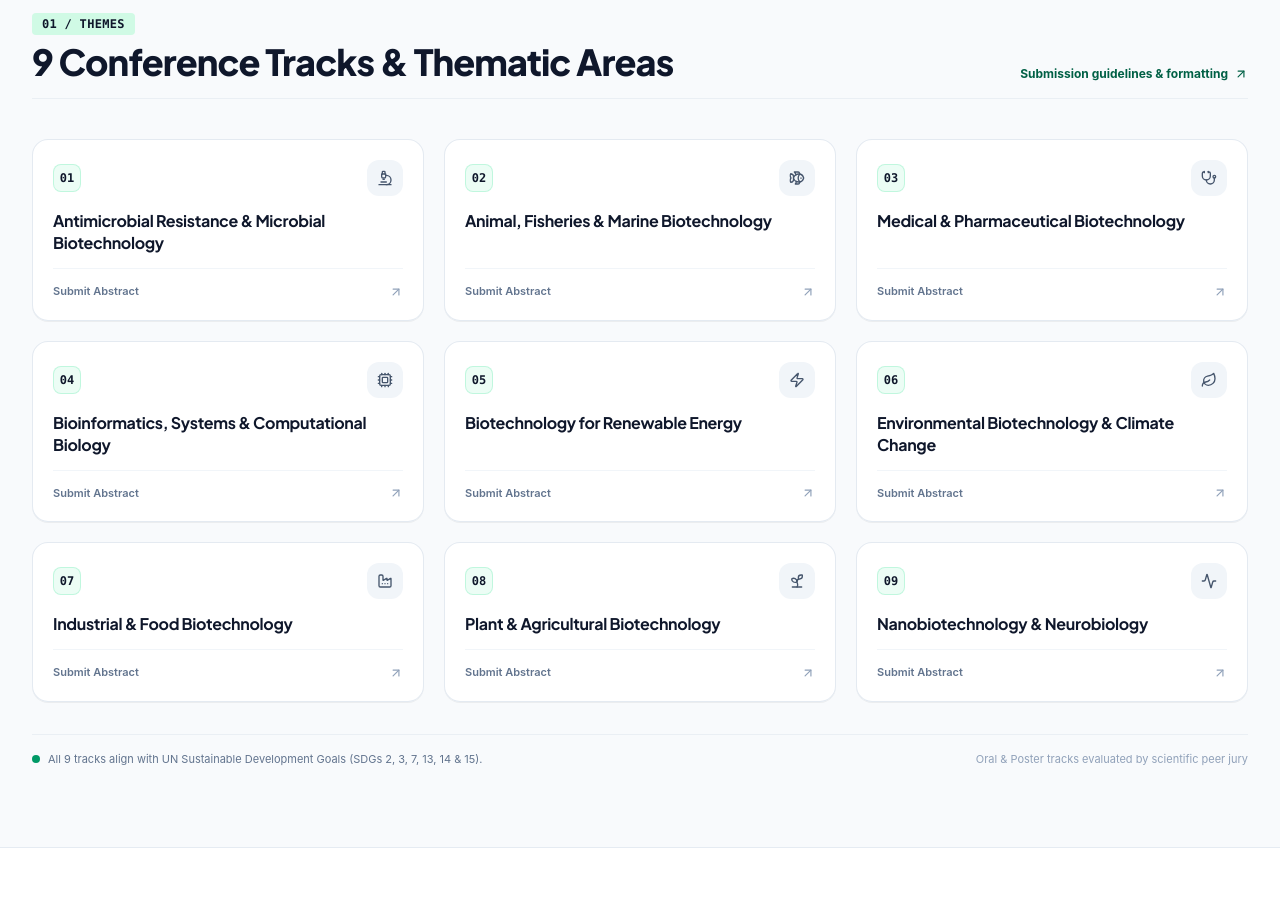
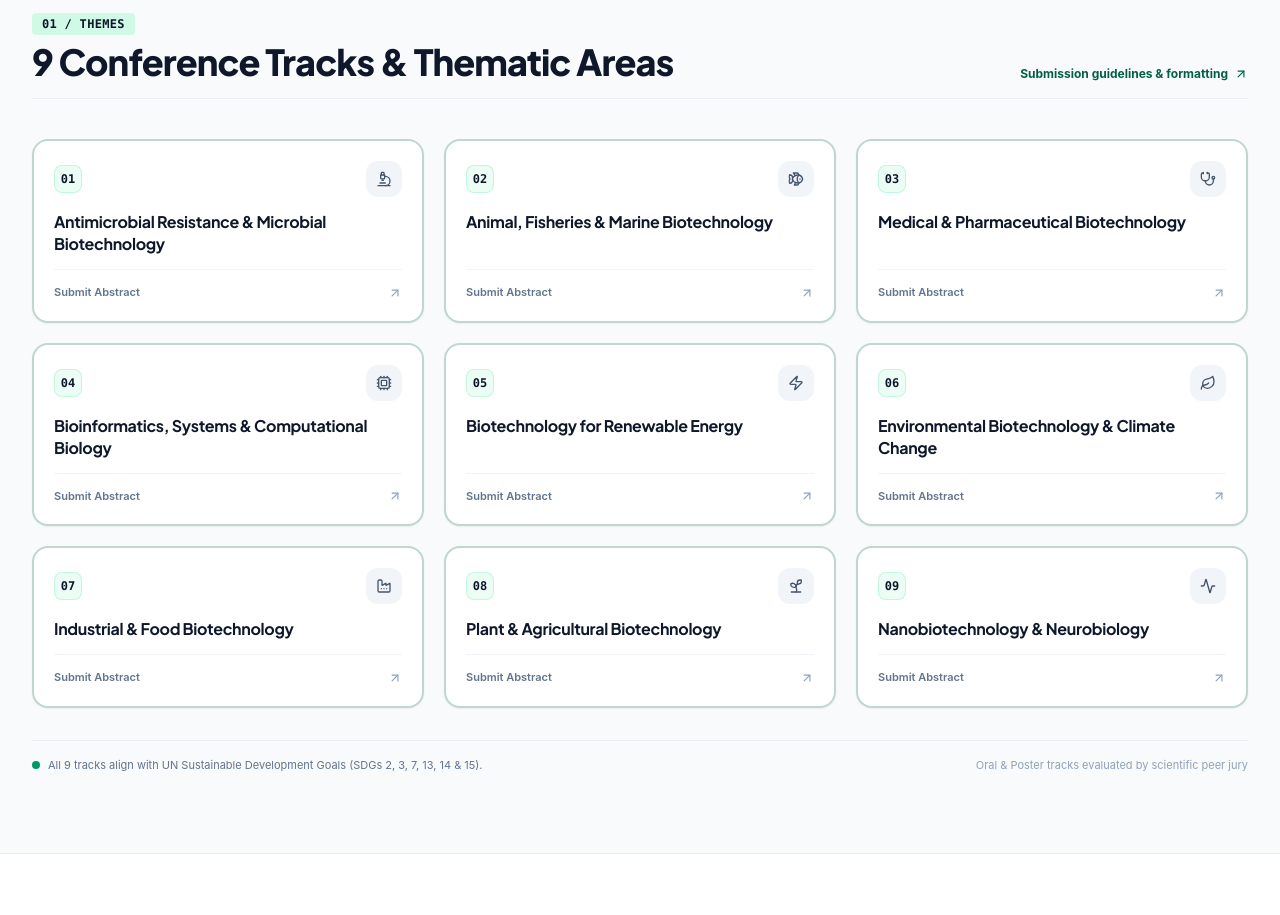
Before and after one commit to highdriveai-netizen/finalgeb, a React (Vite) app: page / in a window 1280 px wide. Shown: the part 1540-2455 px from the top of the page. Built offline with nearby package versions, Linux system fonts and the light colour scheme; a web font is replaced by a local one.

Commit message:
style: apply permanent 2px emerald border to all 9 theme cards with hover ring accent

```diff
--- a/src/components/ConferenceThemes.tsx
+++ b/src/components/ConferenceThemes.tsx
@@ -67,10 +67,10 @@ export const ConferenceThemes: React.FC = () => {
                 to="/submit-article"
                 onMouseEnter={() => setHoveredId(theme.id)}
                 onMouseLeave={() => setHoveredId(null)}
-                className={`group flex flex-col justify-between p-4 sm:p-5 rounded-2xl border transition-all duration-200 ${
+                className={`group flex flex-col justify-between p-4 sm:p-5 rounded-2xl border-2 transition-all duration-200 ${
                   isHovered
-                    ? 'bg-white border-emerald-400 shadow-md -translate-y-1'
-                    : 'bg-white/90 border-slate-200/90 shadow-2xs hover:border-slate-300'
+                    ? 'bg-white border-emerald-600 shadow-md ring-4 ring-emerald-50 -translate-y-1'
+                    : 'bg-white border-emerald-800/25 hover:border-emerald-600 shadow-xs'
                 }`}
               >
                 <div>
```
